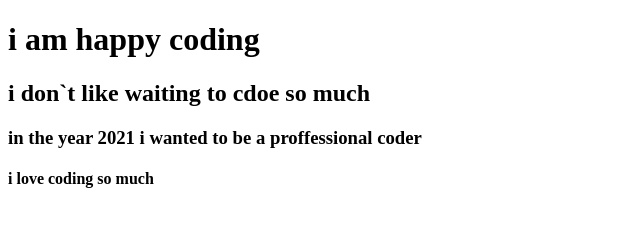
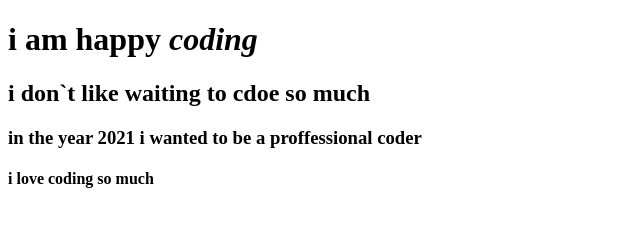
Before and after one commit to poltolight/hello, a plain HTML site: page index.html in a window 1280 px wide. Shown: the full height of the page, 0-640 px from the left. Drawn offline with Linux system fonts and the light colour scheme.

Commit message:
add italics on h1

```diff
--- a/index.html
+++ b/index.html
@@ -7,9 +7,9 @@
     <title>hello</title>
 </head>
 <body>
-    <h1>i am happy coding</h1>
+    <h1>i am happy <i>coding</i> </h1>
     <h2>i don`t like waiting to cdoe so much</h2>
     <h3>in the year 2021 i wanted to be a proffessional coder</h3>
-    <h4>i love coding so much</h4>
+    <h4>i love coding so much </h4>
 </body>
 </html>
```
